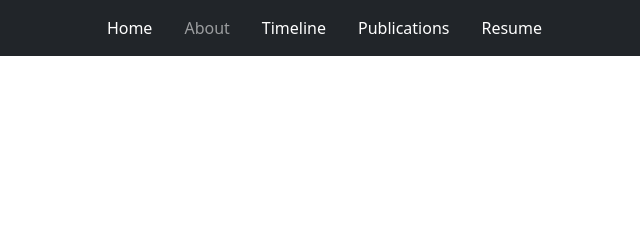
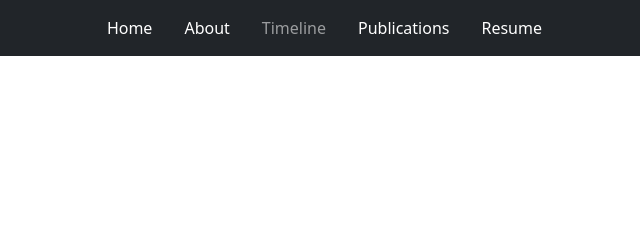
Before and after one commit to Varun221/varun221.github.io, a plain HTML site: page timeline.html in a window 1280 px wide. Shown: the top 229 px of the page, 640-1280 px from the left. Drawn offline with nearby package versions, Linux system fonts and the light colour scheme.

Commit message:
fix nav link active

```diff
--- a/timeline.html
+++ b/timeline.html
@@ -29,9 +29,8 @@
                 <div class="collapse navbar-collapse" id="navbarSupportedContent">
                     <ul class="navbar-nav ms-auto mb-2 mb-lg-0">
                         <li class="nav-item mx-2"><a class="nav-link active" aria-current="page" href="/">Home</a></li>
-                        <li class="nav-item mx-2"><a class="nav-link" aria-current="page" href="about.html">About</a></li>
-                        <li class="nav-item mx-2"><a class="nav-link active" aria-current="page" href="timeline.html">Timeline</a></li>
-                        <!-- <li class="nav-item mx-2"><a class="nav-link active" aria-current="page" href="projects.html">Projects</a></li> -->
+                        <li class="nav-item mx-2"><a class="nav-link active" aria-current="page" href="about.html">About</a></li>
+                        <li class="nav-item mx-2"><a class="nav-link" aria-current="page" href="timeline.html">Timeline</a></li>
                         <li class="nav-item mx-2"><a class="nav-link active" aria-current="page" href="publications.html">Publications</a></li>
                         <li class="nav-item mx-2"><a class="nav-link active" aria-current="page" href="https://drive.google.com/file/d/1a4qc25HDV-qcqKvcYiYshGn2fvutMWKp/view?usp=sharing">Resume</a></li>
 
```
Also changed, not shown: about.html (+0 -1 lines), publications.html (+0 -1 lines).
